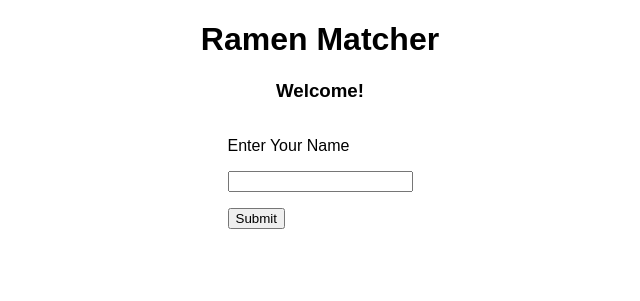
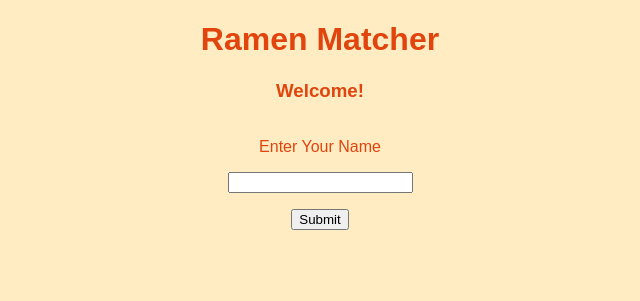
Before and after one commit to josephchilin/ramen-matcher-frontend, a plain HTML site: page index.html in a window 1280 px wide. Shown: the whole page, without its empty margins (320-960 px from the left). Drawn offline with Linux system fonts and the light colour scheme.

Commit message:
styling updates

```diff
--- a/index.css
+++ b/index.css
@@ -10,6 +10,7 @@
     align-items: center;
     justify-content: center;
     font-family: 'Josefin Sans', sans-serif;
+    color: #E1440D;
 }
 
 .ramen-card {
--- a/index.html
+++ b/index.html
@@ -5,18 +5,22 @@
 <title>Ramen Matcher</title>
 <link rel="stylesheet" href="index.css">
 <style>
-    h1 {text-align: center; font-family: 'Josefin Sans', sans-serif;}
-    h3 {text-align: center; font-family: 'Josefin Sans', sans-serif;}
+    h1 {text-align: center; font-family: 'Josefin Sans', sans-serif; color: #E1440D;}
+    h2 {text-align: center; font-family: 'Josefin Sans', sans-serif; color: #E1440D;}
+    h3 {text-align: center; font-family: 'Josefin Sans', sans-serif; color: #E1440D;}
+    body {
+        background-color: #FFECC2;
+    }
 </style>
 </head>
 
 <body>
     <h1 id=gameName>Ramen Matcher</h1>
     <h3 id="statusBox">Welcome!</h3>
-    <h3 id="guessBox"></h3>
+    <h2 id="guessBox"></h2>
 
     <div class="name-form">
-        <form id="userForm">
+        <form id="userForm" style="text-align: center;">
             <p><label>Enter Your Name</label></p>
             <p><input type="text" name="name"></p>
             <input type="submit" value="Submit">
@@ -42,9 +46,9 @@
             </tr>
         </table>
     </div>
-    <h3 id="ramen-scores"></h3>
+    <h2 id="ramen-scores"></h3>
     <div class="score-container">
-        <ul id="scoreList" style="list-style-type: none;">
+        <ul id="scoreList" style="list-style-type: none; color:#E1440D;">
         </ul>
     </div>
 
--- a/index.js
+++ b/index.js
@@ -4,9 +4,9 @@ const userUrl = 'http://localhost:3000/api/v1/users'
 const scoreUrl = 'http://localhost:3000/api/v1/scores'
 
 // CARD IMAGE ASSETS
-const cardBack = 'https://i.imgur.com/fi8sccM.png'
-const correctPair = 'https://i.imgur.com/qoRKqo9.png'
-const wrongPair = 'https://i.imgur.com/xobKCZ8.png'
+const cardBack = 'https://i.imgur.com/SIjWIog.png'
+const correctPair = 'https://i.imgur.com/BVfHpbD.png'
+const wrongPair = 'https://i.imgur.com/7X0qBn4.png'
 
 // FORM NODES
 const formInput = document.querySelector("#userForm > p:nth-child(2) > input[type=text]")
@@ -60,19 +60,19 @@ function guessIncrement(){
 // need to refactor into get fetch
 let ramenOne = {
     "name": "ichiran",
-    "imageUrl": "https://i.imgur.com/qEk4ZMF.png"
+    "imageUrl": "https://i.imgur.com/WJD7d6E.png"
   }
 let ramenTwo = {
     "name": "momosan",
-    "imageUrl": "https://i.imgur.com/hLkrgOR.png"
+    "imageUrl": "https://i.imgur.com/wkflNA5.png"
   }
 let ramenThree = {
     "name": "nakiryu",
-    "imageUrl": "https://i.imgur.com/ExKxm2t.png"
+    "imageUrl": "https://i.imgur.com/VqPUrQy.png"
   }
 let ramenFour = {
     "name": "tsuta",
-    "imageUrl": "https://i.imgur.com/azMJhCA.png"
+    "imageUrl": "https://i.imgur.com/xujYqVP.png"
   }
 
 const ramenArray = [ramenOne, ramenOne, ramenTwo, ramenTwo, ramenThree, ramenThree, ramenFour, ramenFour]
```
